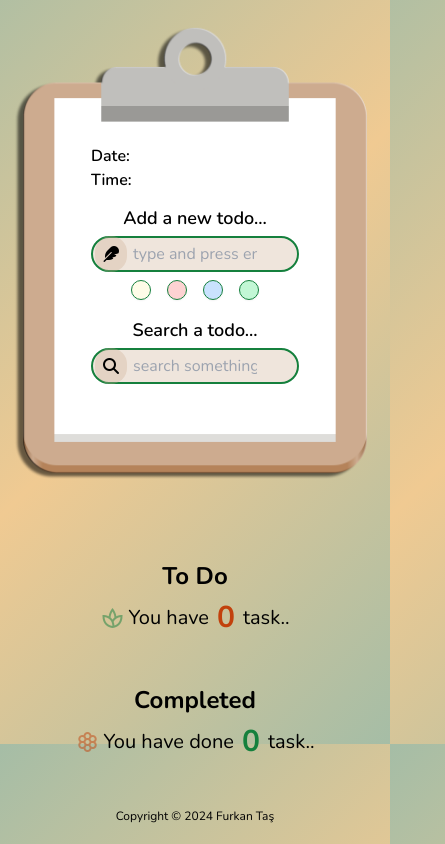
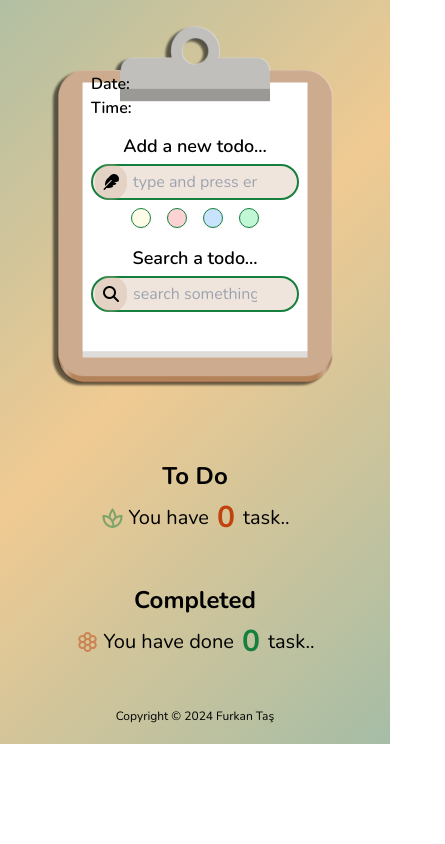
Before and after one commit to furrkanntas/02_ToDoApp-LetsDoIt, a website: page public/index.html in a window 390 px wide. Shown: the part 100-944 px from the top of the page, 445 px wide, since content can reach past the window. After the commit the page ends 844 px from the top, so only its background shows below. Drawn offline with nearby package versions, Linux system fonts and the light colour scheme; a script that the page names is missing.

Commit message:
v1.2 | Add todo section made responsive.

```diff
--- a/public/index.html
+++ b/public/index.html
@@ -21,8 +21,8 @@
     </header>
     <section class="max-w-[80%] xl:max-w-[90%] pt-10 gap-10 mx-auto grid grid-cols-1 xl:grid-cols-3">
       <section class="relative flex flex-col justify-start items-center">
-        <img src="/public/img/gorsel1.png" alt="todonotebook" class="max-w-[500px]">
-        <div class="absolute top-28">
+        <img src="/public/img/gorsel1.png" alt="todonotebook" class="max-w-[400px] sm:max-w-[500px]">
+        <div class="absolute top-10 sm:top-28">
           <p class="text-center font-semibold text-2xl pb-3 underline yearft"></p>
           <div class="flex flex-col justify-start items-start pb-3">
             <p class="font-semibold">Date: <span class="date-text font-normal"></span></p>
```
Also changed, not shown: public/styles.css.
